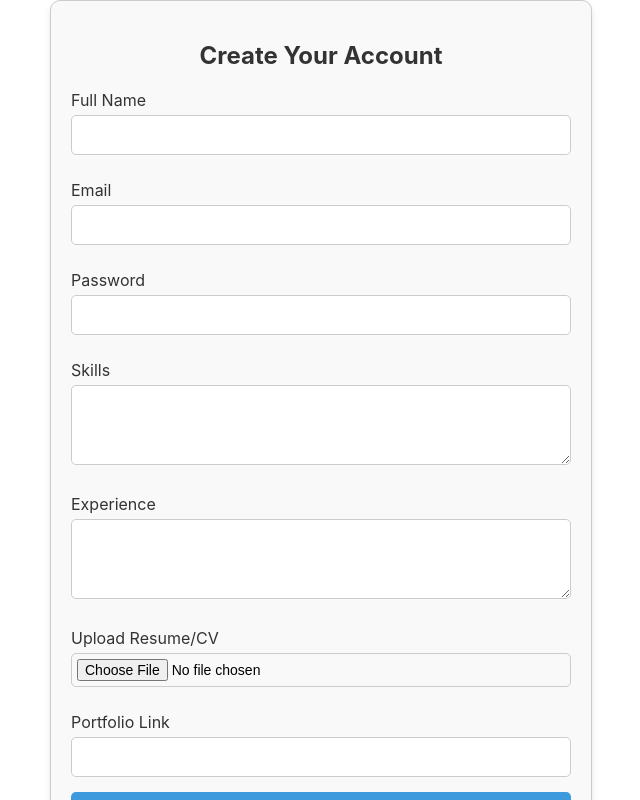
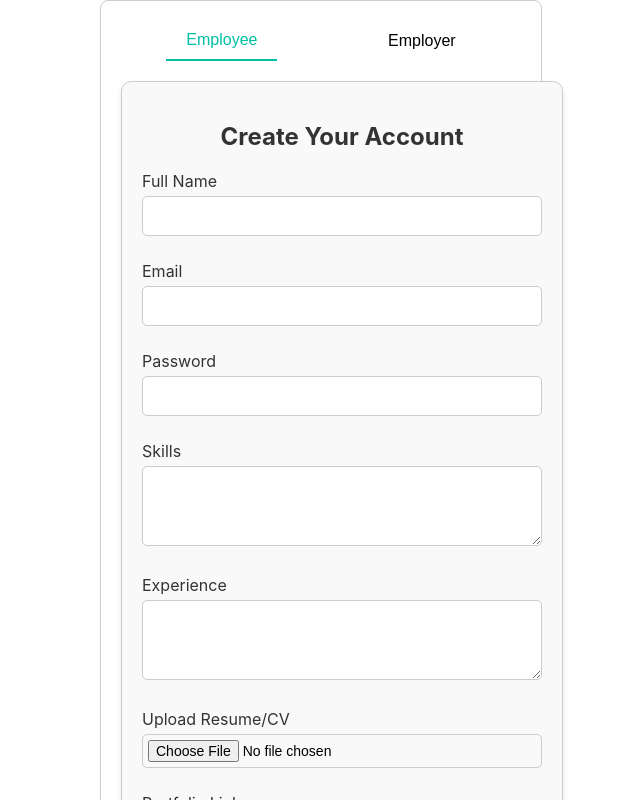
Before and after one commit to IsaacObusan/JobCompassSAD, a React (Create React App) app: page /signup in a window 1280 px wide. Shown: the top 800 px of the page, without its empty margins (319-959 px from the left). Built offline with nearby package versions, Linux system fonts and the light colour scheme.

Commit message:
sarap mo bff

```diff
--- a/src/App.tsx
+++ b/src/App.tsx
@@ -1,9 +1,11 @@
 import React from 'react';
 import { BrowserRouter as Router, Routes, Route } from 'react-router-dom';
 import Login from './components/Login';
-import LandingPage from './components/LandingPage';  // Import the LandingPage component
-import CreateAccountForm from './components/CreateAccountForm';  // Import CreateAccountForm component
-import EmployerDashboard from './components/EmployerDashboard';  // Import EmployerDashboard component
+import LandingPage from './components/LandingPage';
+import CreateAccountForm from './components/CreateAccountForm';
+import SignupForm from './components/SignupForm';
+import EmployerDashboard from './components/EmployerDashboard';
+import TabContainer from './components/TabContainer';  // Import TabContainer
 
 const App: React.FC = () => {
   return (
@@ -11,7 +13,7 @@ const App: React.FC = () => {
       <Routes>
         <Route path="/" element={<Login />} /> {/* Root path shows the Login page */}
         <Route path="/login" element={<Login />} /> {/* Login page */}
-        <Route path="/signup" element={<CreateAccountForm />} /> {/* Signup/Create Account form */}
+        <Route path="/signup" element={<TabContainer />} /> {/* TabContainer for sign-up */}
         <Route path="/landingpage" element={<LandingPage />} /> {/* Landing page for employees */}
         <Route path="/employerdashboard" element={<EmployerDashboard />} /> {/* Employer dashboard */}
       </Routes>
@@ -21,7 +23,4 @@ const App: React.FC = () => {
 
 export default App;
 
-
-
-
-export {};
+export{}
--- /dev/null
+++ b/src/components/SignupForm.css
@@ -0,0 +1,42 @@
+/* Styles for the form container */
+.form-container {
+    display: flex;
+    justify-content: center;
+    align-items: center;
+    height: 100vh; /* This centers the form vertically */
+  }
+
+  .signup-form {
+    display: flex;
+    flex-direction: column;
+    width: 300px;
+    padding: 20px;
+    background-color: #f9f9f9; /* Light background for the form */
+    border-radius: 15px; /* Rounded corners */
+    box-shadow: 0 4px 8px rgba(0, 0, 0, 0.1); /* Soft shadow for better visibility */
+  }
+
+  .signup-form label {
+    margin-bottom: 5px;
+    font-weight: bold;
+  }
+
+  .signup-form input {
+    margin-bottom: 15px;
+    padding: 8px;
+    border: 1px solid #ccc;
+    border-radius: 4px;
+  }
+
+  .signup-form button {
+    padding: 10px;
+    background-color: #3c9add;
+    color: white;
+    border: none;
+    border-radius: 4px;
+    cursor: pointer;
+  }
+
+  .signup-form button:hover {
+    background-color: #106576;
+  }
--- /dev/null
+++ b/src/components/SignupForm.tsx
@@ -0,0 +1,90 @@
+import React, { useState } from 'react';
+import './SignupForm.css';
+
+const SignupForm: React.FC = () => {
+  const [formData, setFormData] = useState({
+    email: '',
+    password: '',
+    contactPerson: '',
+    phoneNumber: '',
+    companyWebsite: '',
+    industry: ''
+  });
+
+  const handleChange = (e: React.ChangeEvent<HTMLInputElement>) => {
+    const { name, value } = e.target;
+    setFormData({ ...formData, [name]: value });
+  };
+
+  const handleSubmit = (e: React.FormEvent) => {
+    e.preventDefault();
+    console.log('Form Data Submitted:', formData);
+    // Add form submission logic here
+  };
+
+  return (
+    <div className="form-container">
+      <form className="signup-form" onSubmit={handleSubmit}>
+        <label>Email</label>
+        <input
+          type="email"
+          name="email"
+          value={formData.email}
+          onChange={handleChange}
+          required
+        />
+
+        <label>Password</label>
+        <input
+          type="password"
+          name="password"
+          value={formData.password}
+          onChange={handleChange}
+          required
+        />
+
+        <label>Contact Person</label>
+        <input
+          type="text"
+          name="contactPerson"
+          value={formData.contactPerson}
+          onChange={handleChange}
+          required
+        />
+
+        <label>Phone Number</label>
+        <input
+          type="tel"
+          name="phoneNumber"
+          value={formData.phoneNumber}
+          onChange={handleChange}
+          required
+        />
+
+        <label>Company Website</label>
+        <input
+          type="url"
+          name="companyWebsite"
+          value={formData.companyWebsite}
+          onChange={handleChange}
+          required
+        />
+
+        <label>Industry</label>
+        <input
+          type="text"
+          name="industry"
+          value={formData.industry}
+          onChange={handleChange}
+          required
+        />
+
+        <button type="submit">Create Account</button>
+      </form>
+    </div>
+  );
+};
+
+export default SignupForm;
+
+export{}
--- /dev/null
+++ b/src/components/TabContainer.css
@@ -0,0 +1,31 @@
+.tab-container {
+    width: 400px;
+    margin: 0 auto;
+    padding: 20px;
+    border: 1px solid #ccc;
+    border-radius: 8px;
+  }
+
+  .tabs {
+    display: flex;
+    justify-content: space-around;
+    margin-bottom: 20px;
+  }
+
+  .tabs button {
+    padding: 10px 20px;
+    cursor: pointer;
+    background-color: transparent;
+    border: none;
+    outline: none;
+    font-size: 16px;
+  }
+
+  .tabs .active {
+    border-bottom: 2px solid #00bfa5;
+    color: #00bfa5;
+  }
+
+  .form-content {
+    /* Add form-specific styling here */
+  }
--- /dev/null
+++ b/src/components/TabContainer.tsx
@@ -0,0 +1,38 @@
+import React, { useState } from 'react';
+import './TabContainer.css';
+import CreateAccountForm from './CreateAccountForm';
+import SignupForm from './SignupForm';
+
+const TabContainer: React.FC = () => {
+  const [activeTab, setActiveTab] = useState<'employee' | 'employer'>('employee');
+
+  const renderContent = () => {
+    return activeTab === 'employee' ? <CreateAccountForm /> : <SignupForm />;
+  };
+
+  return (
+    <div className="tab-container">
+      <div className="tabs">
+        <button
+          className={activeTab === 'employee' ? 'active' : ''}
+          onClick={() => setActiveTab('employee')}
+        >
+          Employee
+        </button>
+        <button
+          className={activeTab === 'employer' ? 'active' : ''}
+          onClick={() => setActiveTab('employer')}
+        >
+          Employer
+        </button>
+      </div>
+      <div className="form-content">
+        {renderContent()}
+      </div>
+    </div>
+  );
+};
+
+export default TabContainer;
+
+export{}
```
